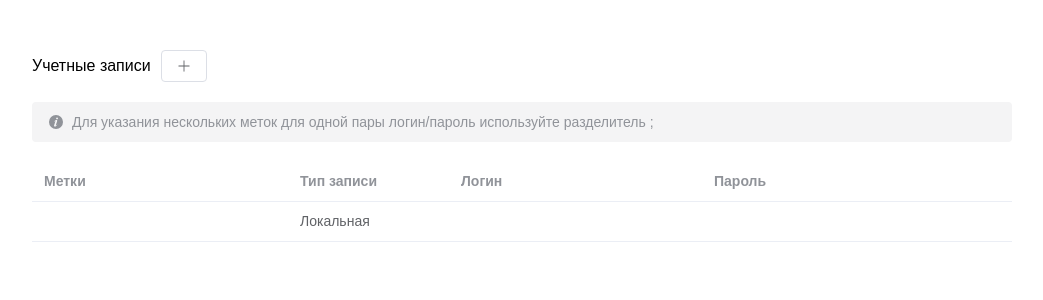
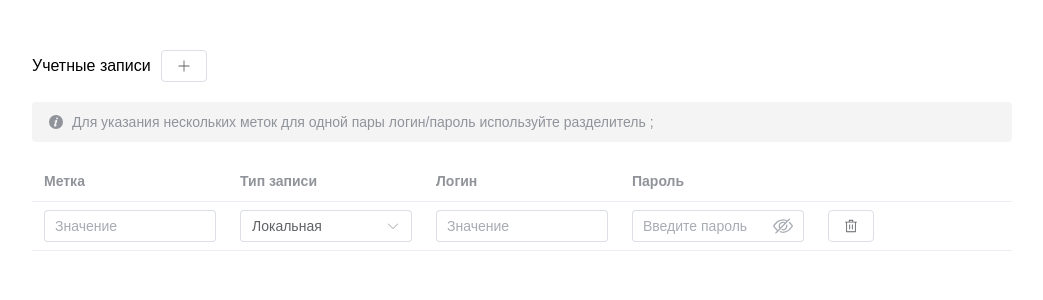
Before and after one commit to SergeyFF3/vue-project, a Vue app: page / in a window 1280 px wide. Both pictures are taken after a click on the button 301 px from the left and 66 px from the top of the page. Shown: the top 300 px of the page, without its empty margins (118-1161 px from the left). Built offline with nearby package versions, Linux system fonts and the light colour scheme; the HTML template or start-up script is replaced by a standard one.

Commit message:
added filling in, deleting, editing fields, and saving to localstorage

```diff
--- a/src/components/AddNewAccount/AddNewAccount.vue
+++ b/src/components/AddNewAccount/AddNewAccount.vue
@@ -4,15 +4,12 @@ import { Plus } from "@element-plus/icons-vue";
 import { useAccountStore } from "../../stores/accounts";
 
 const accountStore = useAccountStore();
-
-function addNewAccountHandler() {
-  accountStore.addNewAccount();
-}
+const { addNewAccount } = accountStore;
 </script>
 
 <template>
   <div class="header__wrapper">
     <h1>Учетные записи</h1>
-    <el-button type="default" :icon="Plus" @click="addNewAccountHandler" />
+    <el-button type="default" :icon="Plus" @click="addNewAccount" />
   </div>
 </template>
--- a/src/components/Form/Form.vue
+++ b/src/components/Form/Form.vue
@@ -1,17 +1,89 @@
+<template>
+  <el-table :data="accounts" style="width: 100%">
+    <el-table-column prop="mark" label="Метка">
+      <template #default="{ row }">
+        <el-input
+          placeholder="Значение"
+          :model-value="getMarkAsString(row)"
+          @input="setMarkAsString(row, $event)"
+          @blur="saveData"
+        />
+      </template>
+    </el-table-column>
+
+    <el-table-column prop="type" label="Тип записи">
+      <template #default="{ row }">
+        <el-select v-model="row.type" @change="saveData">
+          <el-option
+            v-for="option in typeOptions"
+            :key="option.value"
+            :label="option.label"
+            :value="option.value"
+          />
+        </el-select>
+      </template>
+    </el-table-column>
+
+    <el-table-column prop="login" label="Логин">
+      <template #default="{ row }">
+        <el-input placeholder="Значение" v-model="row.login" @blur="saveData" />
+      </template>
+    </el-table-column>
+
+    <el-table-column prop="password" label="Пароль">
+      <template #default="{ row }">
+        <el-input
+          v-if="row.type === AccountType.LOCAL"
+          v-model="row.password"
+          :type="isVisiblePassword ? 'text' : 'password'"
+          @blur="saveData"
+          placeholder="Введите пароль"
+        >
+          <template #suffix>
+            <el-icon :size="20" @click="toggleIsVisibilityPassword">
+              <component :is="isVisiblePassword ? View : Hide" />
+            </el-icon>
+          </template>
+        </el-input>
+      </template>
+    </el-table-column>
+
+    <el-table-column>
+      <template #default="{ row }">
+        <el-button @click="deleteAccount(row.id)" icon="Delete"></el-button>
+      </template>
+    </el-table-column>
+  </el-table>
+</template>
+
 <script setup lang="ts">
-import { computed } from "vue";
-import { useAccountStore } from "../../stores/accounts";
+import { ref } from "vue";
+import "element-plus/dist/index.css";
+import { View, Hide } from "@element-plus/icons-vue";
+import { useAccountStore, type IAccount, AccountType } from "@/stores/accounts";
 
 const accountStore = useAccountStore();
-const accounts = computed(() => accountStore.accounts);
+const { accounts, deleteAccount, saveData } = accountStore;
+
+const isVisiblePassword = ref(false);
+const typeOptions = [
+  { value: AccountType.LOCAL, label: "Локальная" },
+  { value: AccountType.LDAP, label: "LDAP" },
+];
+
+const toggleIsVisibilityPassword = () => {
+  isVisiblePassword.value = !isVisiblePassword.value;
+};
+
+const getMarkAsString = (row: IAccount) => {
+  return row.mark.map((item) => item.text).join(", ");
+};
+
+const setMarkAsString = (row: IAccount, value: string) => {
+  row.mark = value
+    .split(",")
+    .map((text) => text.trim())
+    .filter(Boolean)
+    .map((text) => ({ text }));
+};
 </script>
-
-<template>
-  <el-table :data="accounts" style="width: 100%">
-    <el-table-column prop="mark" label="Метки" min-width="22%" />
-    <el-table-column prop="type" label="Тип записи" min-width="14%" />
-    <el-table-column prop="login" label="Логин" min-width="22%" />
-    <el-table-column prop="password" label="Пароль" min-width="22%" />
-    <el-table-column min-width="5%"> </el-table-column>
-  </el-table>
-</template>
--- a/src/stores/accounts.ts
+++ b/src/stores/accounts.ts
@@ -1,69 +1,74 @@
 import { defineStore } from "pinia";
-import { ref } from "vue";
+import { ref, watch } from "vue";
 
 interface IMark {
   text: string;
 }
 
-enum AccountType {
+export enum AccountType {
   LOCAL = "Локальная",
   LDAP = "LDAP",
 }
 
-type AccountFieldKey = "login" | "password";
-
-interface IAccount {
+export interface IAccount {
   id: string;
   mark: IMark[];
   type: AccountType;
   login: string;
-  password: null | string;
+  password: string;
 }
 
-export const useAccountStore = defineStore("account", () => {
-  const accounts = ref<IAccount[]>([]);
+const LOCAL_STORAGE_KEY = "state";
+const data = JSON.parse(localStorage.getItem(LOCAL_STORAGE_KEY) || "[]");
+
+export const useAccountStore = defineStore("accountStore", () => {
+  const accounts = ref<IAccount[]>(data);
 
   function addNewAccount() {
     const id = crypto.randomUUID();
     const newAccount: IAccount = {
       id,
-      mark: [],
+      mark: [{ text: "" }],
       type: AccountType.LOCAL,
       login: "",
       password: "",
     };
 
-    accounts.value = [...accounts.value, newAccount];
+    accounts.value.push(newAccount);
   }
 
-  function onChangeField(
-    id: string,
-    nameField: AccountFieldKey,
-    value: string
-  ) {
-    const account = accounts.value.find((account) => account.id === id);
-
-    if (account) {
-      account[nameField] = value;
+  function deleteAccount(id: string) {
+    const index = accounts.value.findIndex((account) => account.id === id);
+    if (index !== -1) {
+      accounts.value.splice(index, 1);
+      localStorage.setItem(LOCAL_STORAGE_KEY, JSON.stringify(accounts.value));
     }
   }
 
-  function saveAccount(state: IAccount) {
-    accounts.value = accounts.value.map((account) => {
-      if (account.id === state.id) {
-        if (state.type === AccountType.LDAP) {
-          return { ...state, password: null };
-        }
-        return state;
-      }
+  const saveData = () => {
+    const newAccounts = accounts.value.map((account) => {
+      const mark = account.mark.map((item) => item.text).join("; ");
+      return { ...account, mark };
+    });
 
-      return account;
-    });
-  }
+    const validAccounts = newAccounts.filter(
+      (account) =>
+        account.mark && account.type && account.login && account.password
+    );
 
-  function deleteAccount(id: string) {
-    accounts.value = accounts.value.filter((account) => account.id !== id);
-  }
+    const normalizeAccounts = accounts.value.filter((account) =>
+      validAccounts.some((newAccount) => newAccount.id === account.id)
+    );
 
-  return { accounts, addNewAccount, deleteAccount, saveAccount, onChangeField };
+    localStorage.setItem(LOCAL_STORAGE_KEY, JSON.stringify(normalizeAccounts));
+  };
+
+  watch(accounts, saveData, { deep: true });
+
+  return {
+    accounts,
+    addNewAccount,
+    deleteAccount,
+    saveData,
+  };
 });
```
